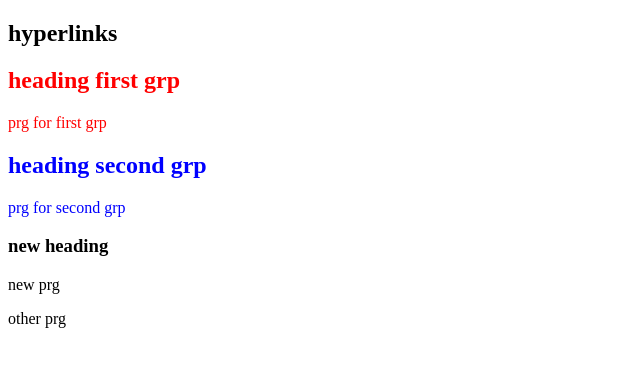
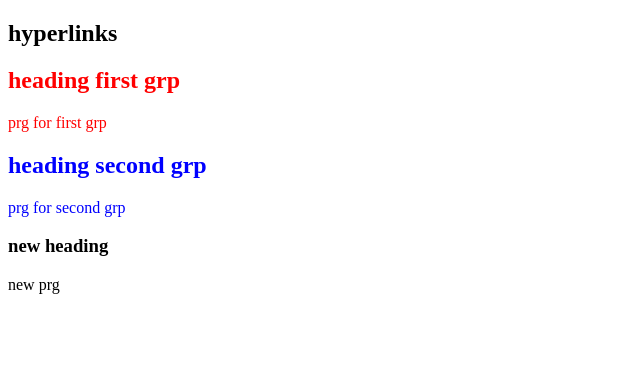
Before and after one commit to YuanYeeMun/3179, a plain HTML site: page index.html in a window 1280 px wide. Shown: the full height of the page, 0-640 px from the left. Drawn offline with Linux system fonts and the light colour scheme.

Commit message:
Add files via upload
test2

```diff
--- a/index.html
+++ b/index.html
@@ -1,7 +1,7 @@
 <!DOCTYPE html>
 <html lang="en">
 <head>
-    <title>My first HTML Document</title>
+    <title>Data Visualisation 2</title>
 </head>
 <body>
     <h2>hyperlinks</h2>
@@ -15,6 +15,5 @@
     </div>
     <h3>new heading</h3>
     <p>new prg</p>
-    <p>other prg</p>
 </body>
 </html>
```
